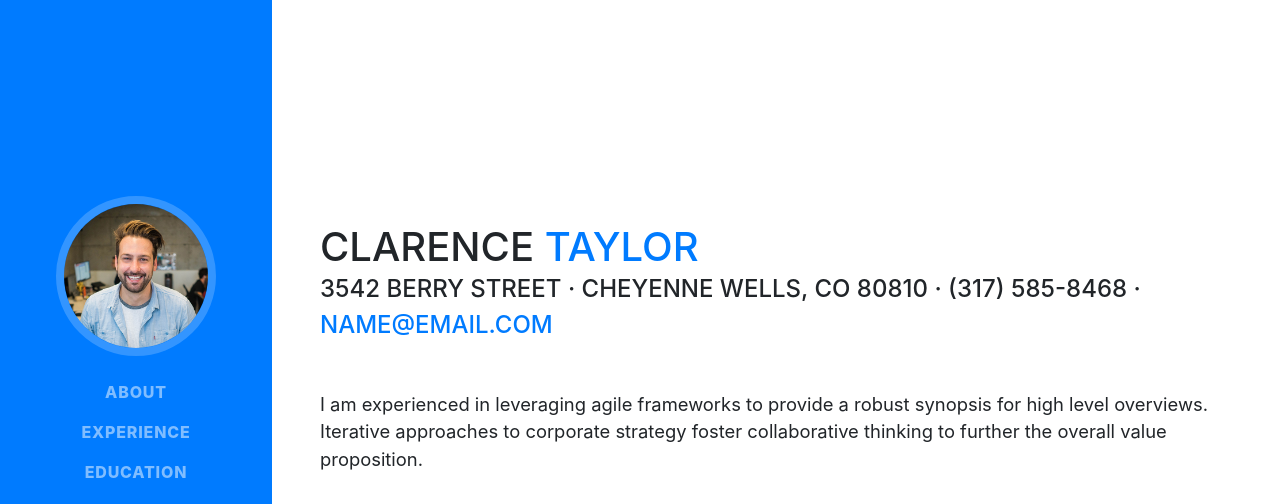
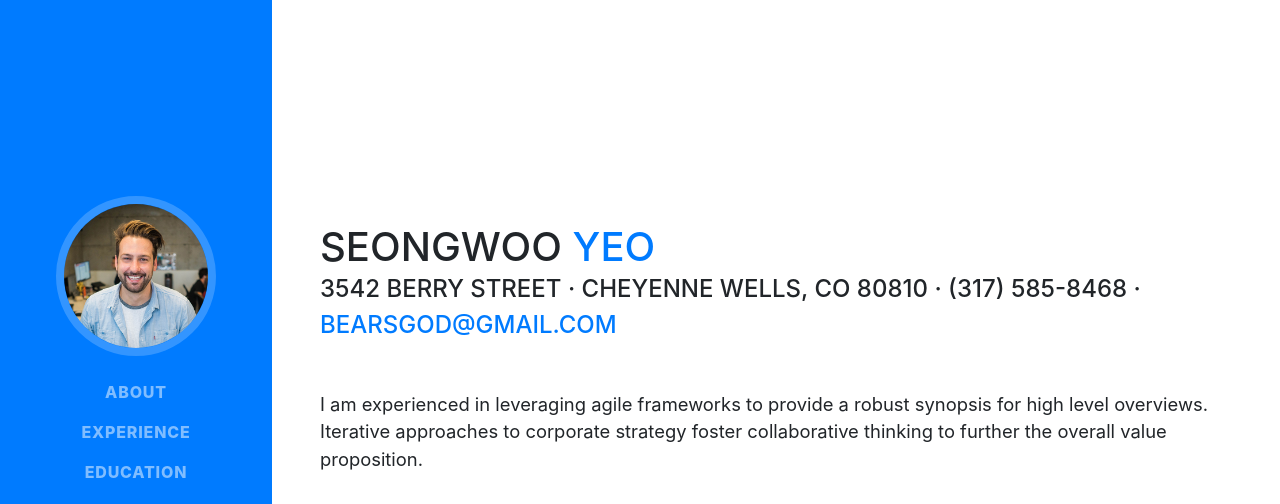
Before and after one commit to bearsgod/bearsgod.github.io, a website with bundled scripts: page index.html in a window 1280 px wide. Shown: the top 504 px of the page. Built offline with nearby package versions, Linux system fonts and the light colour scheme; a web font is replaced by a local one.

Commit message:
Init commit

```diff
--- a/index.html
+++ b/index.html
@@ -63,11 +63,11 @@
 
       <section class="resume-section p-3 p-lg-5 d-flex d-column" id="about">
         <div class="my-auto">
-          <h1 class="mb-0">Clarence
-            <span class="text-primary">Taylor</span>
+          <h1 class="mb-0">Seongwoo
+            <span class="text-primary">Yeo</span>
           </h1>
           <div class="subheading mb-5">3542 Berry Street · Cheyenne Wells, CO 80810 · (317) 585-8468 ·
-            <a href="mailto:name@email.com">name@email.com</a>
+            <a href="mailto:bearsgod@gmail.com">bearsgod@gmail.com</a>
           </div>
           <p class="lead mb-5">I am experienced in leveraging agile frameworks to provide a robust synopsis for high level overviews. Iterative approaches to corporate strategy foster collaborative thinking to further the overall value proposition.</p>
           <div class="social-icons">
```
